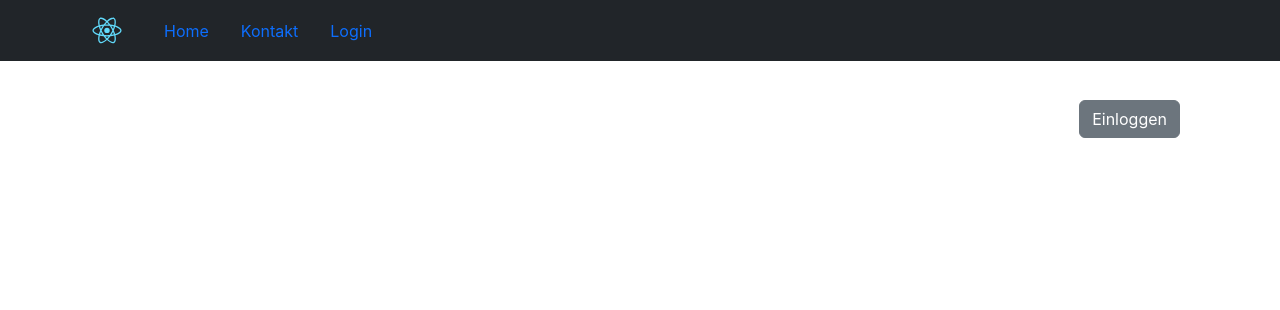
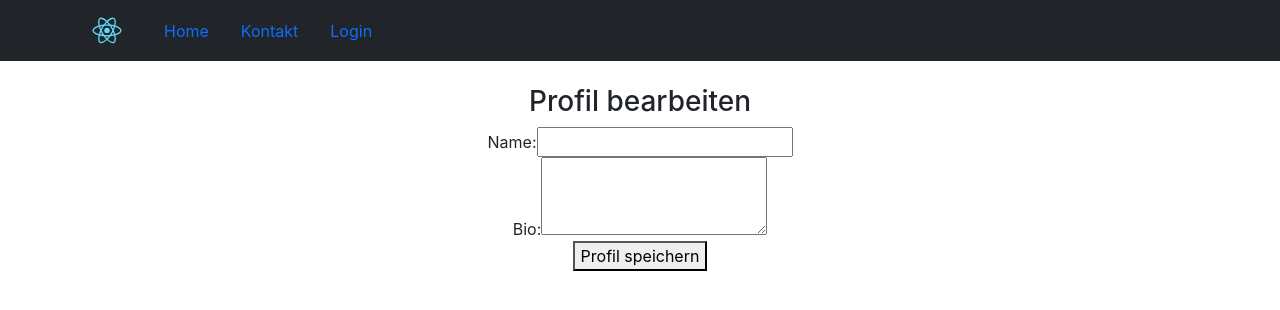
Before and after one commit to Weltraumbiene/user-profile-app-franneck, a React (Create React App) app: page /profile in a window 1280 px wide. Shown: the top 310 px of the page. Built offline with nearby package versions, Linux system fonts and the light colour scheme.

Commit message:
Add component UserProfile.

```diff
--- a/src/App.js
+++ b/src/App.js
@@ -9,7 +9,9 @@ import Home from './components/Home';
 import Contact from './components/Contact';
 import Navigation from './components/Navigation';
 import Login from './components/Login';
+import UserProfile from './components/UserProfile';
 import FakeToggleLoginButton from './components/FakeToggleLoginButton';
+
 
 function App() {
   const [isLoggedIn, setIsLoggedIn] = useState(false);
@@ -42,13 +44,14 @@ function App() {
     <div className="App">
 
       <Navigation isLoggedIn={isLoggedIn} handleLogout={handleLogout} />
-      <FakeToggleLoginButton isLoggedIn={isLoggedIn} onToggle={handleToggleLogin} />
+      {/* <FakeToggleLoginButton isLoggedIn={isLoggedIn} onToggle={handleToggleLogin} /> */}
 
       <Container className="mt-4">
         <Routes>
           <Route path="/" element={<Home isLoggedIn={isLoggedIn} setIsLoggedIn={setIsLoggedIn} />} />
           <Route path="/contact" element={<Contact />} />
           <Route path="/login" element={<Login isLoggedIn={isLoggedIn} setIsLoggedIn={setIsLoggedIn} />} />
+          <Route path="/profile" element={<UserProfile />} />
         </Routes>
       </Container>
 
--- /dev/null
+++ b/src/components/UserProfile.js
@@ -0,0 +1,57 @@
+import React, { useState, useEffect } from 'react';
+
+function UserProfile({ userId }) {
+    const [formData, setFormData] = useState({
+        name: '',
+        bio: '',
+    });
+    const [message, setMessage] = useState('');
+
+    const handleInputChange = (e) => {
+        const { name, value } = e.target;
+        setFormData((prevData) => ({ ...prevData, [name]: value }));
+    };
+
+
+    const handleSaveProfile = async (e) => {
+        e.preventDefault();
+        console.log('handleSaveProfile');
+    };
+
+    return (
+        <div>
+        <h3>Profil bearbeiten</h3>
+        {message && <p>{message}</p>}
+
+        <form onSubmit={handleSaveProfile}>
+          <div>
+            <label>
+              Name:
+              <input
+                type="text"
+                name="name"
+                value={formData.name}
+                onChange={handleInputChange}
+                required
+              />
+            </label>
+          </div>
+          <div>
+          <label>
+            Bio:
+            <textarea
+              name="bio"
+              value={formData.bio}
+              onChange={handleInputChange}
+              rows="3"
+            />
+          </label>
+        </div>
+
+        <button type="submit">Profil speichern</button>
+      </form>
+    </div>
+    );
+};
+
+export default UserProfile;
```
